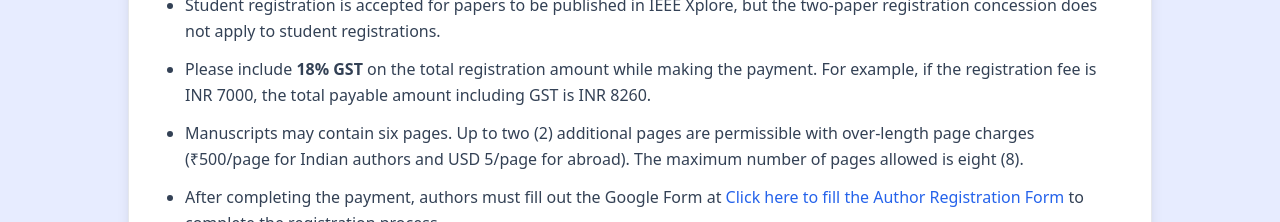
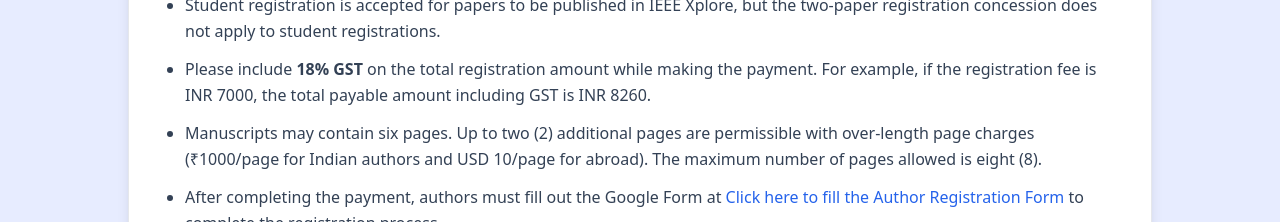
Before and after one commit to Shatabdi121/RAEIC, a React (Vite) app: page /#/registration in a window 1280 px wide. Shown: the part 1440-1662 px from the top of the page. Built offline with nearby package versions, Linux system fonts and the light colour scheme.

Commit message:
Update price

```diff
--- a/src/Registration.jsx
+++ b/src/Registration.jsx
@@ -166,8 +166,8 @@ const Registration = () => {
 
             <li>
               Manuscripts may contain six pages. Up to two (2) additional pages are
-              permissible with over-length page charges (₹500/page for Indian authors
-              and USD 5/page for abroad). The maximum number of pages allowed is eight
+              permissible with over-length page charges (₹1000/page for Indian authors
+              and USD 10/page for abroad). The maximum number of pages allowed is eight
               (8).
             </li>
 
```
